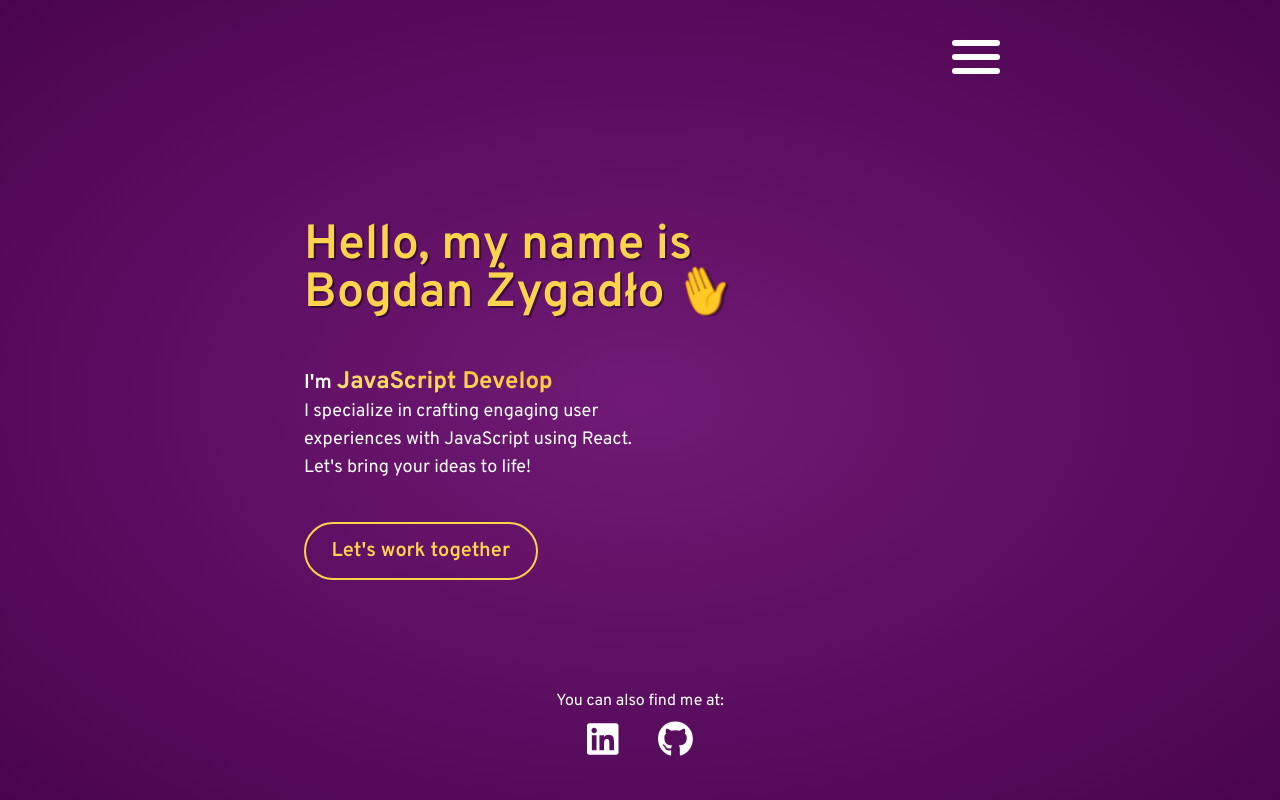
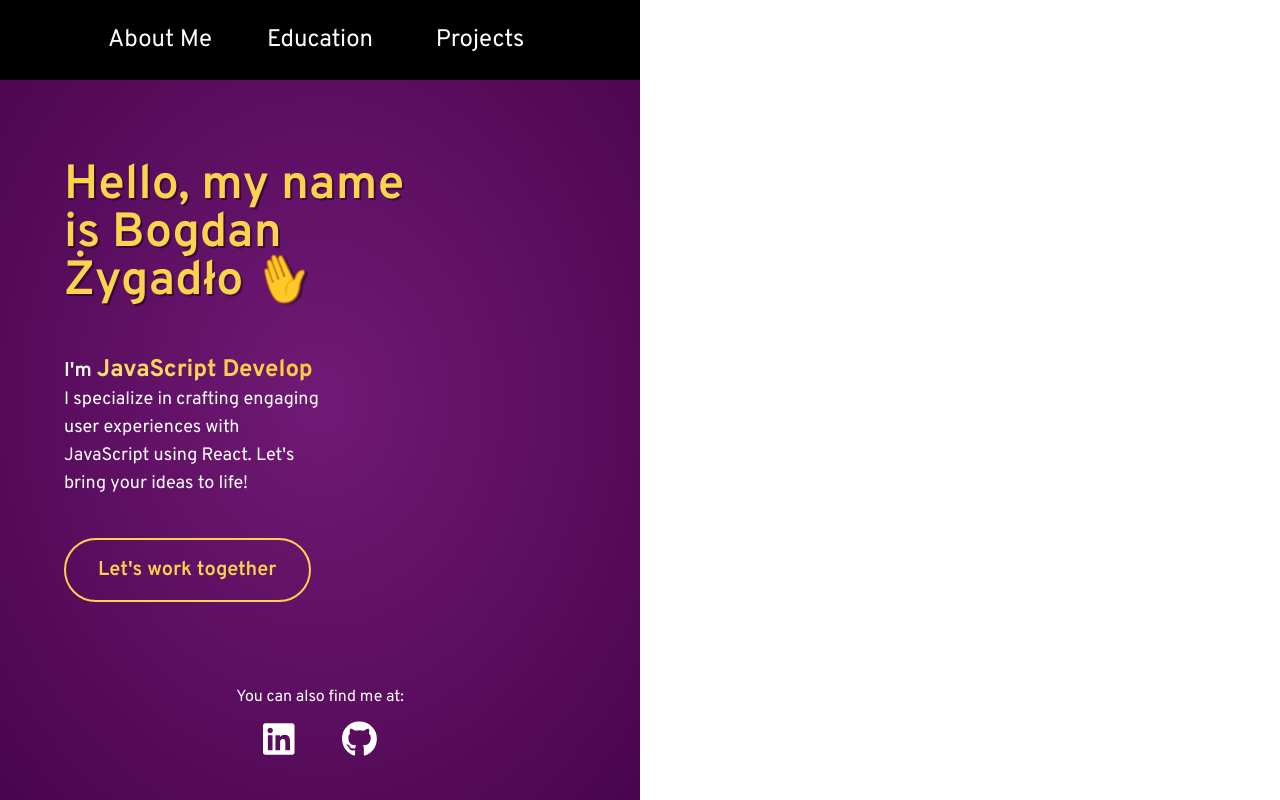
Before and after one commit to SoT03/Portfolio, a Next.js app: page / in a window 1280 px wide. Built offline with nearby package versions, Linux system fonts and the light colour scheme.

Commit message:
finished header section

```diff
--- a/app/components/Header.tsx
+++ b/app/components/Header.tsx
@@ -22,10 +22,11 @@ export default function Header() {
 	});
 
 	return (
-		<header className='relative bg-gradient-radial from-fuchsia-900 to-fuchsia-950 h-screen z-0'>
-			<div className='wrapper text-white h-full  flex flex-col  justify-between  gap-6'>
+		<header className='relative bg-gradient-radial from-fuchsia-900 to-fuchsia-950 h-screen z-0 xl:w-1/2'>
+			<div className='relative text-white h-full  flex flex-col  justify-between  gap-6 z-0'>
 				<Navbar />
-				<div className='relative -z-10 px-10 md:px-16'>
+				<div className='wrapper'>
+					<div className='relative -z-10 px-10 md:px-16 '>
 						<p className='[text-shadow:_2px_2px_0_rgb(0_0_0_/_40%)] text-4xl font-semibold text-amber-300 mb-6 md:text-5xl md:w-3/4 md:mb-12 '>
 							Hello, my name is Bogdan Żygadło{' '}
 							<span className='relative inline-block wave-animation -z-10'>
@@ -43,20 +44,22 @@ export default function Header() {
 							I specialize in crafting engaging user experiences with JavaScript
 							using React. Let's bring your ideas to life!
 						</p>
-					<Link href='' className='btn block md:inline-block md:text-xl'>
+						<Link href='' className='btn block md:inline-block md:text-xl '>
 							Let's work together
 						</Link>
 					</div>
-
+				</div>
+				<div className='wrapper'>
 					<div className='text-center pb-6 md:pb-10'>
-					<h2 className='mb-2'>You can also find me at:</h2>
-					<div className='flex justify-center gap-10'>
+						<h2 className='mb-2 xl:mb-3'>You can also find me at:</h2>
+						<div className='flex justify-center gap-10 xl:gap-12'>
 							{socialData.map((item) => (
 								<SocialLink key={item.link} {...item} />
 							))}
 						</div>
 					</div>
 				</div>
+			</div>
 		</header>
 	);
 }
--- a/app/components/Navbar.tsx
+++ b/app/components/Navbar.tsx
@@ -20,13 +20,13 @@ const navItems = [
 
 const burgerItems = [
 	{
-		isOpen: ' rotate-[315deg] translate-y-2.5 top-3',
+		isOpen: ' rotate-[315deg] translate-y-2.5 top-3 md:translate-y-3.5',
 	},
 	{
 		isOpen: ' -translate-x-7 opacity-0',
 	},
 	{
-		isOpen: ' rotate-[-135deg] -translate-y-2.5 ',
+		isOpen: ' rotate-[-135deg] -translate-y-2.5 md:-translate-y-3.5',
 	},
 ];
 
@@ -34,9 +34,9 @@ export default function Navbar() {
 	const [isNavOpen, setIsNavOpen] = useState(false);
 
 	return (
-		<nav className='flex justify-end w-full   bg-transparent'>
+		<nav className='flex justify-end w-full   bg-transparent  lg:sticky lg:justify-center  '>
 			<div
-				className='relative flex flex-col z-30 gap-1.5 p-6 self-end cursor-pointer md:p-10 md:gap-2'
+				className='relative flex flex-col z-30 gap-1.5 p-6 self-end cursor-pointer md:p-10 md:gap-2 lg:hidden'
 				onClick={() => setIsNavOpen(!isNavOpen)}>
 				{burgerItems.map((item) => (
 					<BurgerItem key={item.isOpen} {...item} isNavOpen={isNavOpen} />
@@ -44,14 +44,14 @@ export default function Navbar() {
 			</div>
 
 			<ul
-				className={`absolute  h-screen w-screen top-0 left-0 flex flex-col items-center justify-center  bg-pink-600 transition-all duration-700 z-20 ${
+				className={`absolute  h-screen w-screen top-0 left-0 flex flex-col items-center justify-center  bg-black transition-all duration-700 z-20  lg:opacity-100 lg:-translate-y-0 lg:relative lg:h-auto lg:flex-row    ${
 					isNavOpen ? 'opacity-100' : 'opacity-0 -translate-y-full'
-				}`}>
+				} `}>
 				{navItems.map((item) => (
 					<li
 						key={item.text}
-						className='text-2xl text-white my-2 text-center w-1/2 border-b-2  '>
-						<Link href={item.link} className='py-2 px-4 '>
+						className='text-2xl text-white my-2 text-center w-1/2 border-b-2 md:my-6 md:text-3xl md:pb-2 md:w-1/4 lg:border-none lg:pb-0 lg:text-2xl  '>
+						<Link href={item.link} className='py-2 px-4 lg:relative link'>
 							{item.text}
 						</Link>
 					</li>
--- a/app/components/header/socialLink.tsx
+++ b/app/components/header/socialLink.tsx
@@ -11,7 +11,10 @@ type SocialLinkProps = {
 export default function SocialLink({ link, icon }: SocialLinkProps) {
 	return (
 		<Link target='_blank' className='' href={link}>
-			<FontAwesomeIcon icon={icon} className='text-3xl md:text-4xl' />
+			<FontAwesomeIcon
+				icon={icon}
+				className='text-3xl md:text-4xl hover:scale-110 hover:text-amber-300 transition-all duration-500'
+			/>
 		</Link>
 	);
 }
--- a/app/globals.css
+++ b/app/globals.css
@@ -13,6 +13,7 @@ body {
 .wrapper {
 	margin: 0 auto;
 	max-width: 800px;
+	z-index: -10;
 }
 
 .wave-animation {
@@ -20,13 +21,49 @@ body {
 }
 
 .btn {
-	padding: 0.8rem 1.6rem;
+	padding: 1rem 2rem;
 	text-align: center;
 	color: #fcd34d;
 	font-weight: 600;
 	border: 2px solid #fcd34d;
 	background-color: transparent;
 	border-radius: 2rem;
+	transition: color 0.3s, background-color 0.3s;
+}
+
+.btn:hover {
+	background-color: #fcd34d;
+	color: #701a75;
+}
+
+.link::before,
+.link::after {
+	content: '';
+	position: absolute;
+	width: 0;
+	height: 0;
+	opacity: 0;
+	transition: all 0.5s;
+}
+.link::before {
+	top: 0;
+	left: 0;
+	border-top: 3px solid #fff;
+	border-left: 3px solid #fff;
+}
+
+.link::after {
+	bottom: 0;
+	right: 0;
+	border-bottom: 3px solid #fff;
+	border-right: 3px solid #fff;
+}
+
+.link:hover::before,
+.link:hover::after {
+	width: 2.5rem;
+	height: 50%;
+	opacity: 1;
 }
 
 @keyframes wave {
```
Lines whose indentation alone changed are shown as unchanged.
